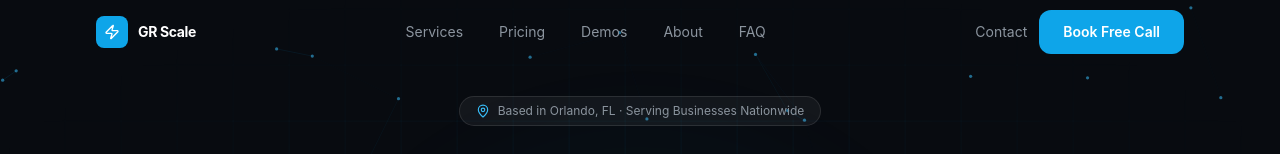
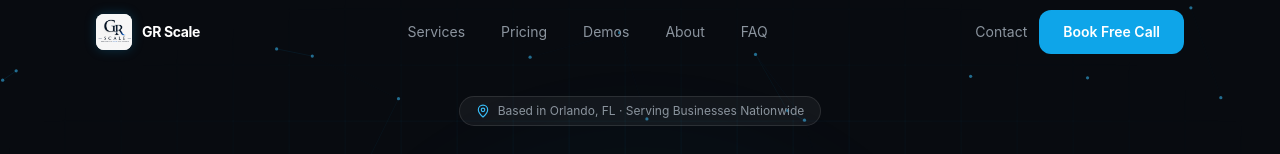
Before and after one commit to hayabusarivera23-ops/gr-scale-website, a Next.js app: page / in a window 1280 px wide. Shown: the top 154 px of the page. Built offline with nearby package versions, Linux system fonts and the light colour scheme.

Commit message:
Brand: real GR Scale logo in navbar + footer

```diff
--- a/src/components/Footer.tsx
+++ b/src/components/Footer.tsx
@@ -1,5 +1,7 @@
 import Link from 'next/link'
-import { Zap, Phone, Mail, MapPin } from 'lucide-react'
+import { Phone, Mail, MapPin } from 'lucide-react'
+
+const LOGO = '/ChatGPT%20Image%20Jul%2012,%202026,%2003_38_02%20PM.png'
 
 const LINKS = {
   Services: [
@@ -29,8 +31,9 @@ export default function Footer() {
           {/* Brand */}
           <div className="md:col-span-2">
             <Link href="/" className="flex items-center gap-2.5 mb-4">
-              <div className="flex h-8 w-8 items-center justify-center rounded-lg bg-brand-500">
-                <Zap className="h-4 w-4 text-white" />
+              <div className="flex h-9 w-9 items-center justify-center rounded-lg bg-white overflow-hidden">
+                {/* eslint-disable-next-line @next/next/no-img-element */}
+                <img src={LOGO} alt="GR Scale logo" className="h-full w-full object-cover" />
               </div>
               <span className="text-sm font-bold text-white">GR Scale</span>
             </Link>
--- a/src/components/Navbar.tsx
+++ b/src/components/Navbar.tsx
@@ -2,7 +2,9 @@
 
 import Link from 'next/link'
 import { useState, useEffect } from 'react'
-import { Zap, Menu, X } from 'lucide-react'
+import { Menu, X } from 'lucide-react'
+
+const LOGO = '/ChatGPT%20Image%20Jul%2012,%202026,%2003_38_02%20PM.png'
 
 const NAV_LINKS = [
   { href: '/services',  label: 'Services' },
@@ -33,8 +35,9 @@ export default function Navbar() {
       <nav className="container-site flex h-16 items-center justify-between">
         {/* Logo */}
         <Link href="/" className="flex items-center gap-2.5 group">
-          <div className="flex h-8 w-8 items-center justify-center rounded-lg bg-brand-500 transition group-hover:bg-brand-400">
-            <Zap className="h-4 w-4 text-white" />
+          <div className="flex h-9 w-9 items-center justify-center rounded-lg bg-white overflow-hidden transition group-hover:scale-105 shadow-[0_0_12px_rgba(14,165,233,0.25)]">
+            {/* eslint-disable-next-line @next/next/no-img-element */}
+            <img src={LOGO} alt="GR Scale logo" className="h-full w-full object-cover" />
           </div>
           <span className="text-sm font-bold text-white tracking-tight">GR Scale</span>
         </Link>
```
